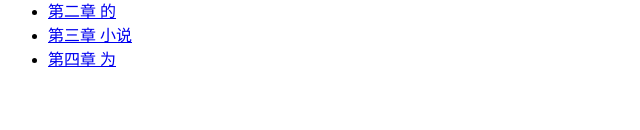
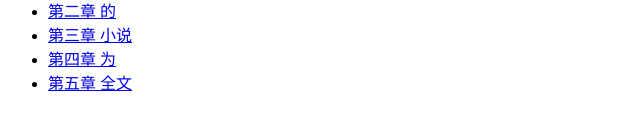
Before and after one commit to phpc0de/html, a plain HTML site: page two/book/6/index.html in a window 1280 px wide. Shown: the part 160-290 px from the top of the page, without its empty margins (0-640 px from the left). Drawn offline with Linux system fonts and the light colour scheme.

Commit message:
Update index.html

```diff
--- a/two/book/6/index.html
+++ b/two/book/6/index.html
@@ -9,7 +9,7 @@
   <li><a href="https://phpc0de.github.io/html/2.html">第二章 的</a></li>
   <li><a href="https://phpc0de.github.io/html/3.html">第三章 小说</a></li>
   <li><a href="https://phpc0de.github.io/html/4.html">第四章 为</a></li>
-
+  <li><a href="https://phpc0de.github.io/html/5.html">第五章 全文</a></li>
 
 
 </ul>
```
